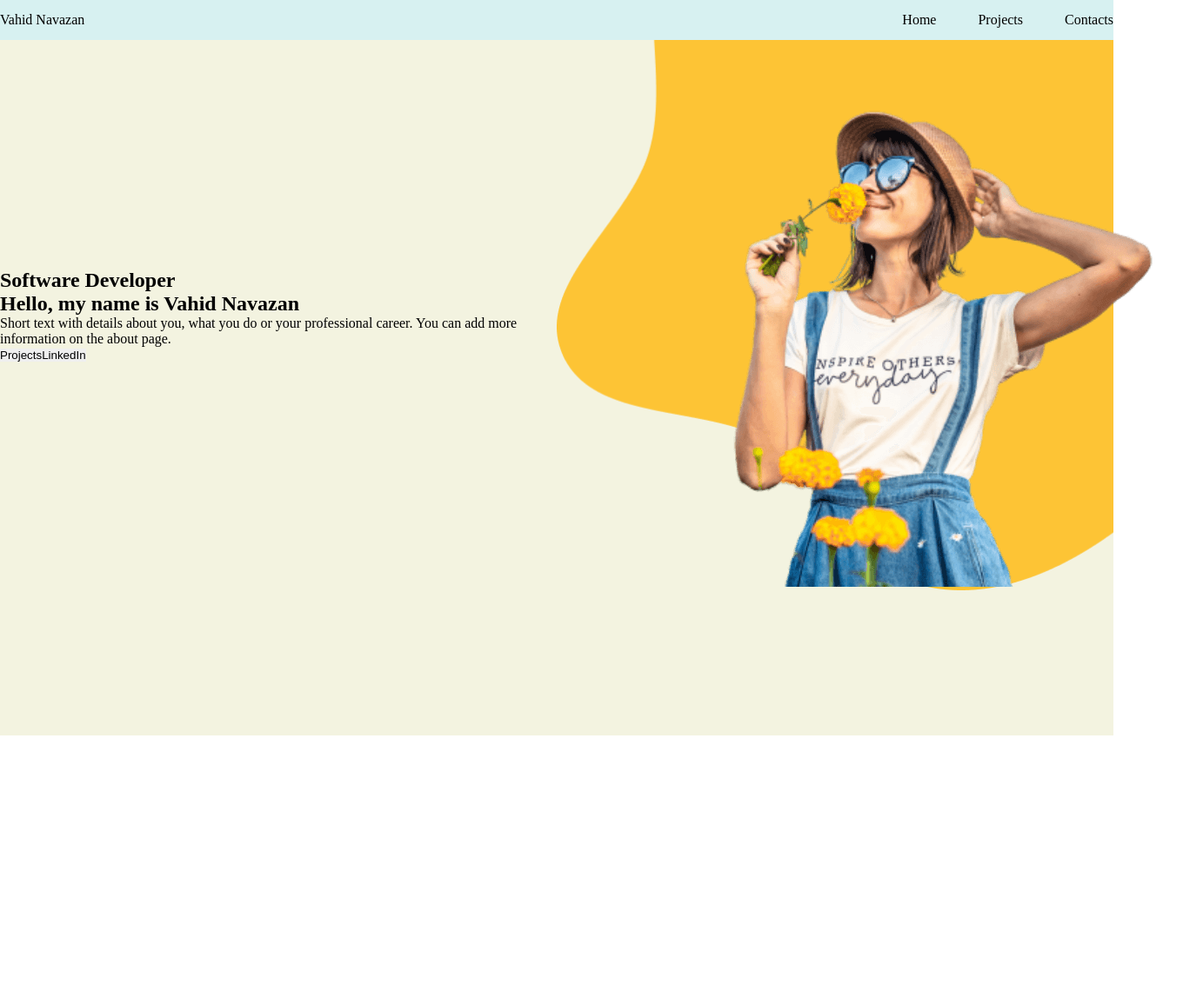
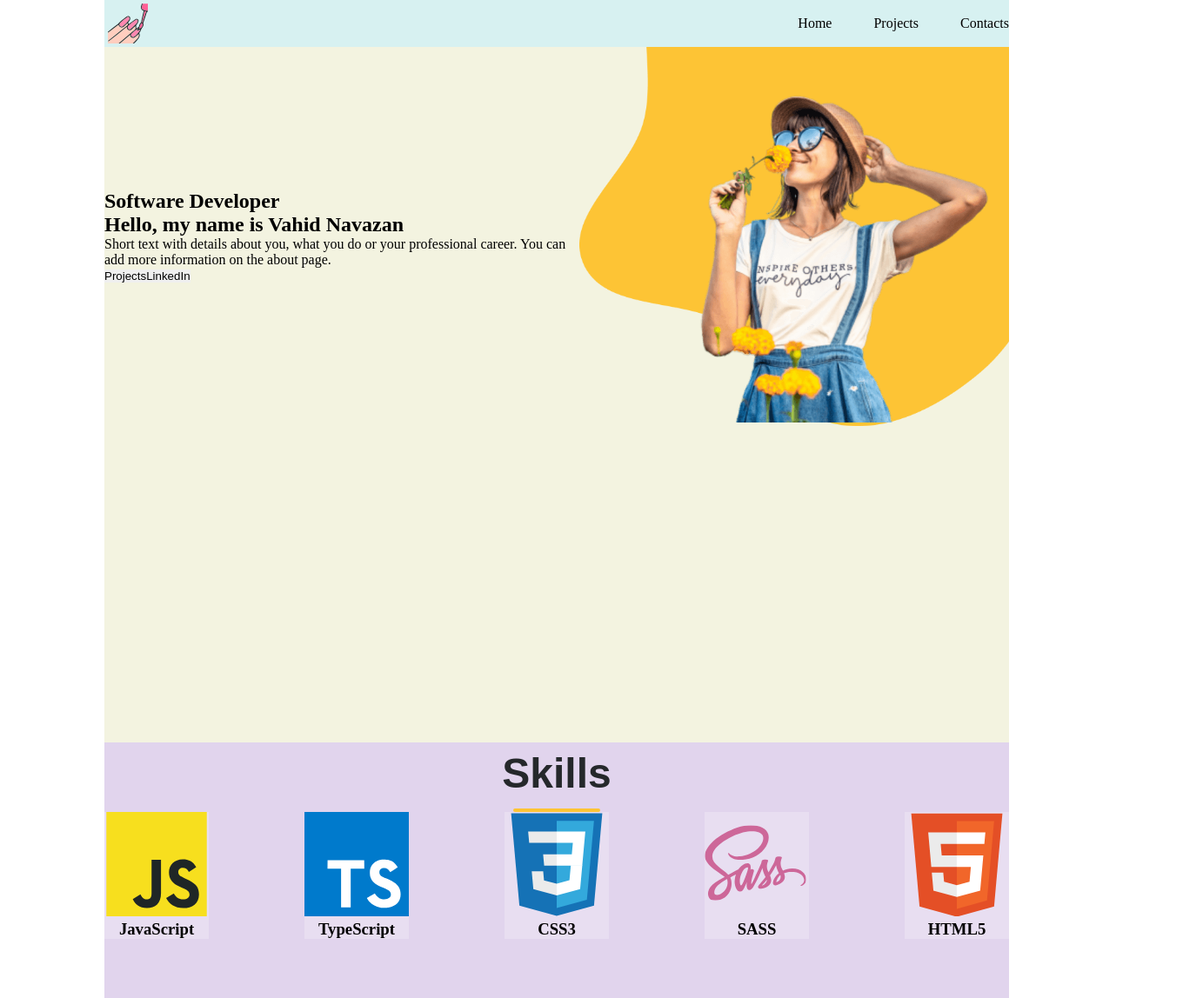
Before and after one commit to DruzhininaElena/my-portfolio, a React app: page / in a window 1280 px wide. Shown: the top 1148 px of the page at 87% size, 1360 px wide, since content can reach past the window. Before the commit the page ends 846 px from the top, so only its background shows below. Built offline with nearby package versions, Linux system fonts and the light colour scheme; the HTML template or start-up script is replaced by a standard one.

Commit message:
create skills section

```diff
--- a/src/App.tsx
+++ b/src/App.tsx
@@ -1,13 +1,16 @@
 import {Header} from './layout/header/Header.tsx';
 import {Main} from './layout/sections/main/Main.tsx';
+import {Skills} from './layout/sections/skills/Skills.tsx';
+import {Container} from './components/container/Container.tsx';
 
 
 function App() {
     return (
-        <>
+        <Container>
             <Header/>
             <Main/>
-        </>
+            <Skills/>
+        </Container>
     )
 }
 
--- a/src/components/FlexWrapper.tsx
+++ b/src/components/FlexWrapper.tsx
@@ -1,11 +1,11 @@
 import styled from 'styled-components';
 
 type FlexWrapperPropType = {
-    direction?: string,
-    justify?: string,
-    align?: string,
-    wrap?: string
-
+    direction?: string;
+    justify?: string;
+    align?: string;
+    wrap?: string;
+    gap?: string
 }
 
 export const FlexWrapper = styled.div<FlexWrapperPropType>`
@@ -13,5 +13,6 @@ export const FlexWrapper = styled.div<FlexWrapperPropType>`
     flex-direction: ${props => props.direction || 'row'};
     justify-content: ${props => props.justify || 'start'};
     align-items: ${props => props.align || 'center'};
-    flex-wrap: ${props => props.wrap || 'nowrap'}
+    flex-wrap: ${props => props.wrap || 'nowrap'};
+    gap: ${props => props.gap || '0'};;
 `
--- /dev/null
+++ b/src/components/SectionTitle.tsx
@@ -0,0 +1,32 @@
+import styled from 'styled-components';
+
+type SectionTitlePropsType = {
+    children: string
+}
+
+export const SectionTitle = ({children}: SectionTitlePropsType) => {
+    return (
+        <div>
+            <StyledSectionTitle>{children}</StyledSectionTitle>
+            <TitleUnderline/>
+        </div>
+    );
+};
+
+const StyledSectionTitle = styled.h2`
+    font-weight: 700;
+    font-size: 48px;
+    line-height: 1.5;
+    text-align: center;
+    color: #25282b;
+    font-family: "Playfair Display", sans-serif;
+    position: relative;
+
+`
+const TitleUnderline = styled.div`
+    border-radius: 2px;
+    width: 100px;
+    height: 4px;
+    background: #fdc435;
+    margin: 4px auto 0 auto;
+`
--- a/src/components/icon/Icon.tsx
+++ b/src/components/icon/Icon.tsx
@@ -10,7 +10,7 @@ type IconPropsType = {
 
 export const Icon = (props: IconPropsType) => {
     return (
-        <svg width={props.width || '88'} height={props.height || '88'} viewBox={props.viewBox || '0 0 88 88'}
+        <svg width={props.width || '120'} height={props.height || '120'} viewBox={props.viewBox || '0 0 120 120'}
              fill="none" xmlns="http://www.w3.org/2000/svg">
             <use xlinkHref={`${iconsSprite}#${props.iconId}`}/>
         </svg>
--- a/src/components/logo/Logo.tsx
+++ b/src/components/logo/Logo.tsx
@@ -1,8 +1,12 @@
+import {Icon} from '../icon/Icon.tsx';
 
 export const Logo = () => {
     return (
-        <a href="#">
-            Vahid Navazan
+        // <a href="#">
+        //     Vahid Navazan
+        // </a>
+        <a href={'#'}>
+            <Icon iconId={'styledComponent'} viewBox={'-10 -10 125 125'} height={'50'} width={'50'}/>
         </a>
     );
 };
--- a/src/layout/header/Header.tsx
+++ b/src/layout/header/Header.tsx
@@ -15,6 +15,6 @@ const StyledHeader = styled.header`
     display: flex;
     justify-content: space-between;
     align-items: center;
-    padding: 14px 0;
     background-color: #d7f1f1;
+    width: 100%;
 `
--- a/src/layout/sections/main/Main.tsx
+++ b/src/layout/sections/main/Main.tsx
@@ -18,7 +18,7 @@ export const Main = () => {
                     </div>
                 </div>
                 <PhotoStyled>
-                <img src={photo} alt="my-photo"/>
+                    <img src={photo} alt="my-photo"/>
                 </PhotoStyled>
             </FlexWrapper>
         </StyledMain>
@@ -31,8 +31,11 @@ const StyledMain = styled.section`
 `
 
 const PhotoStyled = styled.div`
-    width: 50%;
-     background-image: url(${background});
-     background-size: cover;
-     background-repeat: no-repeat;
+    background-image: url(${background});
+    background-size: cover;
+    background-repeat: no-repeat;
+
+    img {
+        width: 100%;
+    }
 `
--- /dev/null
+++ b/src/layout/sections/skills/Skills.tsx
@@ -0,0 +1,31 @@
+import styled from 'styled-components';
+import {FlexWrapper} from '../../../components/FlexWrapper.tsx';
+import {SectionTitle} from '../../../components/SectionTitle.tsx';
+import {Skill} from './skill/Skill.tsx';
+
+export const Skills = () => {
+    return (
+        <StyledSkills>
+            <SectionTitle>Skills</SectionTitle>
+            <FlexWrapper wrap={'wrap'} gap={'70px'} justify={'space-between'}>
+                <Skill iconId={'js'} title={'JavaScript'}/>
+                <Skill iconId={'ts'} title={'TypeScript'}/>
+                <Skill iconId={'css'} title={'CSS3'} iconViewBox={'7 6 106 106'}/>
+                <Skill iconId={'sass'} title={'SASS'} iconViewBox={'0 -15 120 120'}/>
+                <Skill iconId={'html'} title={'HTML5'} iconViewBox={'7 6 106 106'}/>
+                <Skill iconId={'styledComponent'} title={'Styled components'}/>
+                <Skill iconId={'git'} title={'Git'} iconViewBox={'1 1 30 30'}/>
+                <Skill iconId={'gitHub'} title={'GitHub'} iconViewBox={'0 0 90 90'}/>
+                <Skill iconId={'redux'} title={'Redux'}/>
+                <Skill iconId={'react'} title={'React'} iconViewBox={'6 6 108 108'}/>
+                <Skill iconId={'vscode'} title={'VScode'} iconViewBox={'3 0 105 105'}/>
+                <Skill iconId={'webstorm'} title={'WebStorm'} iconViewBox={'-10 -10 270 270'}/>
+            </FlexWrapper>
+        </StyledSkills>
+    );
+}
+
+const StyledSkills = styled.section`
+    background-color: #e1d4ed;
+    min-height: 100vh;
+`
--- /dev/null
+++ b/src/layout/sections/skills/skill/Skill.tsx
@@ -0,0 +1,26 @@
+import {Icon} from '../../../../components/icon/Icon.tsx';
+import styled from 'styled-components';
+
+type SkillPropsType = {
+    iconId: string;
+    title: string
+    iconViewBox?: string
+}
+
+export const Skill = ({iconId, title, iconViewBox}: SkillPropsType) => {
+    return (
+        <StyledSkill>
+            <Icon iconId={iconId} viewBox={iconViewBox}/>
+            <SkillTitle>{title}</SkillTitle>
+        </StyledSkill>
+    );
+};
+
+const StyledSkill = styled.div`
+    background-color: rgba(255, 255, 255, 0.22);
+    max-width: 120px;
+`
+
+const SkillTitle = styled.h3`
+    text-align: center;
+`
```
Also changed, not shown: src/assets/images/icons-sprite.svg, src/assets/images/yellow-bg.jpg (deleted).
